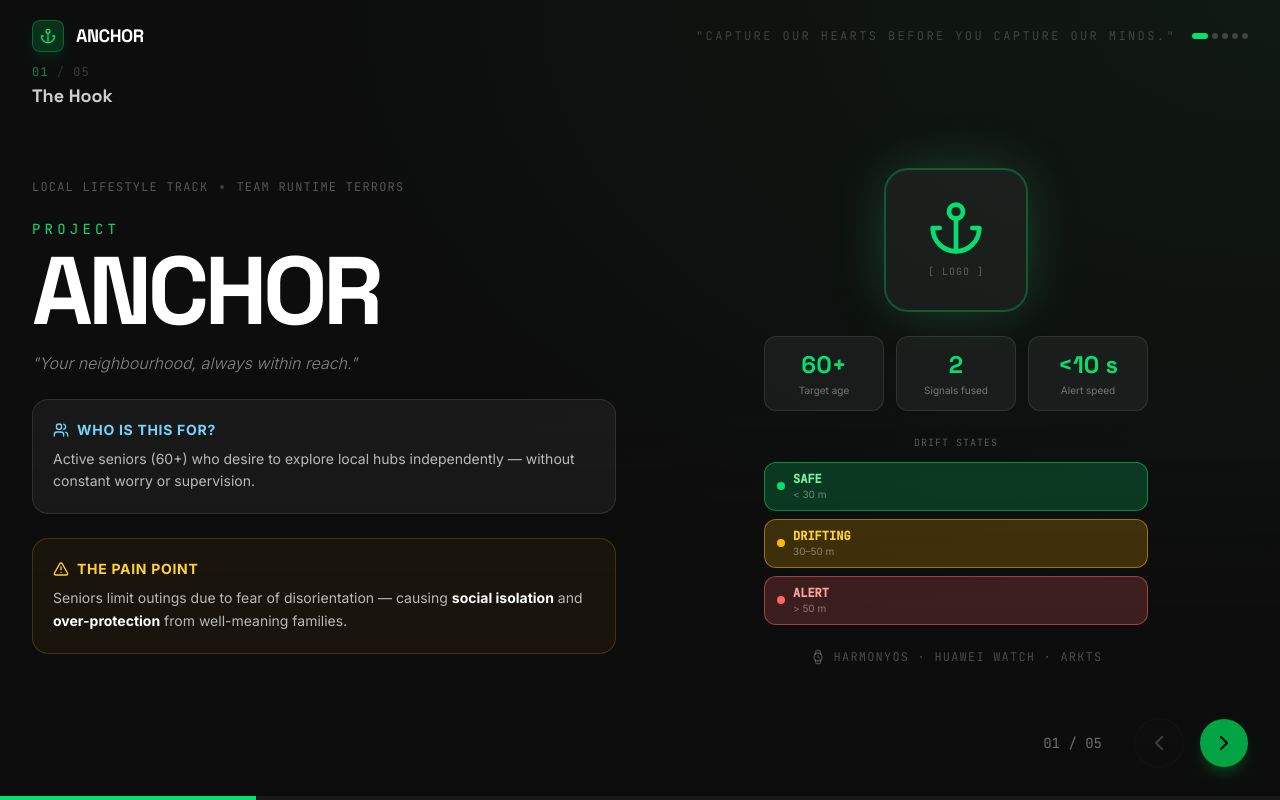
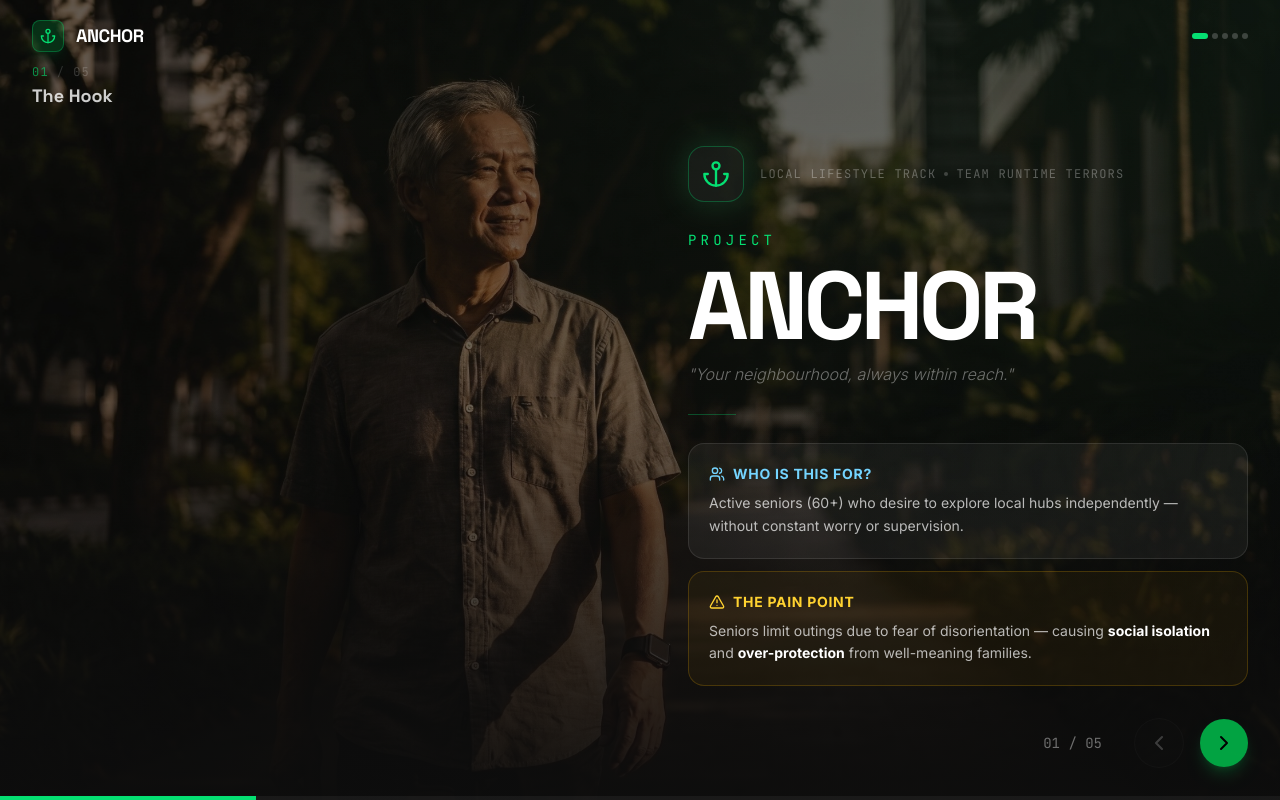
Before and after one commit to Runtime-Terrors-v2/Anchor-presentation, a React (Vite) app: page / in a window 1280 px wide. Built offline with nearby package versions, Linux system fonts and the light colour scheme.

Commit message:
update slide 1

```diff
--- a/src/App.tsx
+++ b/src/App.tsx
@@ -1,27 +1,22 @@
 import React, { useState, useEffect, useCallback } from 'react';
 import { motion, AnimatePresence } from 'motion/react';
+import slide1Bg from './assets/backgrounds/slide_1_background.jpeg';
 import {
   ChevronLeft,
   ChevronRight,
   Anchor,
   MapPin,
-  Activity,
   AlertTriangle,
-  ShieldCheck,
   Vibrate,
   Brain,
   Users,
   Zap,
   ArrowRight,
-  CheckCircle2,
   Clock,
-  Smartphone,
-  Watch,
   Heart,
   Navigation2,
   ScanLine,
   Cpu,
-  Database,
   Play,
 } from 'lucide-react';
 
@@ -78,24 +73,6 @@ const Navigation = ({
 // Slide content helpers
 // ---------------------------------------------------------------------------
 
-// Drift state badge
-const DriftBadge = ({ state }: { state: 'SAFE' | 'DRIFTING' | 'ALERT' }) => {
-  const cfg = {
-    SAFE:     { bg: 'bg-green-400/20',  border: 'border-green-400/50',  text: 'text-green-300',  dot: 'bg-green-400',  sub: '< 30 m'  },
-    DRIFTING: { bg: 'bg-amber-400/20',  border: 'border-amber-400/50',  text: 'text-amber-300',  dot: 'bg-amber-400',  sub: '30–50 m' },
-    ALERT:    { bg: 'bg-red-400/20',    border: 'border-red-400/50',    text: 'text-red-300',    dot: 'bg-red-400',    sub: '> 50 m'  },
-  }[state];
-  return (
-    <div className={`flex items-center gap-2 px-3 py-2 rounded-xl border ${cfg.bg} ${cfg.border}`}>
-      <div className={`w-2 h-2 rounded-full ${cfg.dot} shadow-lg`} />
-      <div>
-        <div className={`text-xs font-bold font-mono ${cfg.text}`}>{state}</div>
-        <div className="text-[10px] text-white/40">{cfg.sub}</div>
-      </div>
-    </div>
-  );
-};
-
 // ---------------------------------------------------------------------------
 // Slides
 // ---------------------------------------------------------------------------
@@ -108,31 +85,43 @@ const slides: Slide[] = [
   {
     id: 'hook',
     title: 'The Hook',
-    subtitle: '"Capture our hearts before you capture our minds."',
+    subtitle: undefined,
     content: (
-      <div className="grid lg:grid-cols-2 gap-12 items-center w-full max-w-7xl">
+      <div className="grid grid-cols-2 w-full max-w-7xl">
 
-        {/* LEFT — identity + problem */}
-        <div className="space-y-6">
-          {/* eyebrow */}
-          <div className="flex items-center gap-3 text-white/30 font-mono text-xs uppercase tracking-widest">
+        {/* LEFT — empty, lets the person show through */}
+        <div />
+
+        {/* RIGHT — all content */}
+        <div className="flex flex-col gap-7 text-left pl-12">
+
+          {/* Logo + eyebrow */}
+          <div className="flex items-center gap-4">
+            <div className="w-14 h-14 rounded-2xl bg-white/5 border border-green-400/30 flex items-center justify-center shadow-[0_0_40px_-8px_rgba(74,222,128,0.4)]">
+              <Anchor className="w-7 h-7 text-green-400" />
+            </div>
+            <div className="flex items-center gap-2 text-white/30 font-mono text-xs uppercase tracking-widest">
               <span>Local Lifestyle Track</span>
               <div className="w-1 h-1 rounded-full bg-white/20" />
               <span>Team Runtime Terrors</span>
             </div>
+          </div>
 
-          {/* title */}
-          <div>
-            <p className="text-green-400 font-mono text-sm uppercase tracking-[0.3em] mb-1">Project</p>
-            <h1 className="text-7xl md:text-8xl font-display font-bold tracking-tighter text-white leading-none">
+          {/* Title */}
+          <div className="space-y-2">
+            <p className="text-green-400 font-mono text-sm uppercase tracking-[0.3em]">Project</p>
+            <h1 className="text-8xl font-display font-bold tracking-tighter text-white leading-none">
               ANCHOR
             </h1>
-            <p className="mt-3 text-white/50 text-base italic font-light">
+            <p className="text-white/40 text-base italic font-light">
               "Your neighbourhood, always within reach."
             </p>
           </div>
 
-          {/* who */}
+          <div className="w-12 h-px bg-green-400/30" />
+
+          {/* Info cards */}
+          <div className="flex flex-col gap-3">
             <div className="p-5 rounded-2xl bg-white/5 border border-white/10">
               <div className="flex items-center gap-2 mb-2 text-sky-300 font-bold text-sm uppercase tracking-wider">
                 <Users className="w-4 h-4" /> Who is this for?
@@ -143,7 +132,6 @@ const slides: Slide[] = [
               </p>
             </div>
 
-          {/* pain point */}
             <div className="p-5 rounded-2xl bg-amber-400/5 border border-amber-400/20">
               <div className="flex items-center gap-2 mb-2 text-amber-300 font-bold text-sm uppercase tracking-wider">
                 <AlertTriangle className="w-4 h-4" /> The Pain Point
@@ -154,45 +142,6 @@ const slides: Slide[] = [
                 <strong className="text-white">over-protection</strong> from well-meaning families.
               </p>
             </div>
-        </div>
-
-        {/* RIGHT — logo + stats + states */}
-        <div className="flex flex-col items-center gap-6">
-
-          {/* Logo placeholder */}
-          <div className="w-36 h-36 rounded-3xl bg-white/5 border-2 border-green-400/30 flex flex-col items-center justify-center gap-2 shadow-[0_0_60px_-10px_rgba(74,222,128,0.3)]">
-            <Anchor className="w-14 h-14 text-green-400" />
-            <span className="text-[10px] font-mono text-white/30 uppercase tracking-widest">[ logo ]</span>
-          </div>
-
-          {/* Stat chips */}
-          <div className="grid grid-cols-3 gap-3 w-full max-w-sm">
-            {[
-              { val: '60+',    sub: 'Target age' },
-              { val: '2',      sub: 'Signals fused' },
-              { val: '<10 s',  sub: 'Alert speed' },
-            ].map(({ val, sub }) => (
-              <div key={val} className="bg-white/5 border border-white/10 rounded-xl p-3 text-center">
-                <div className="text-2xl font-bold text-green-400 font-display">{val}</div>
-                <div className="text-[10px] text-white/40 mt-0.5">{sub}</div>
-              </div>
-            ))}
-          </div>
-
-          {/* Drift state badges */}
-          <div className="w-full max-w-sm space-y-2">
-            <p className="text-[10px] font-mono text-white/30 uppercase tracking-widest text-center mb-3">
-              Drift States
-            </p>
-            <DriftBadge state="SAFE" />
-            <DriftBadge state="DRIFTING" />
-            <DriftBadge state="ALERT" />
-          </div>
-
-          {/* Platform */}
-          <div className="flex items-center gap-2 text-xs font-mono text-white/25 uppercase tracking-widest">
-            <Watch className="w-4 h-4" />
-            <span>HarmonyOS · Huawei Watch · ArkTS</span>
           </div>
         </div>
       </div>
@@ -673,6 +622,21 @@ export default function App() {
 
         {/* Background glow */}
         <div className="fixed inset-0 z-0 pointer-events-none">
+          {/* Slide 1 full-screen background image */}
+          <AnimatePresence>
+            {currentSlide === 0 && (
+              <motion.div
+                key="slide1-bg"
+                className="absolute inset-0 bg-cover bg-center"
+                style={{ backgroundImage: `url(${slide1Bg})` }}
+                initial={{ opacity: 0 }}
+                animate={{ opacity: 1 }}
+                exit={{ opacity: 0 }}
+                transition={{ duration: 0.4 }}
+              />
+            )}
+          </AnimatePresence>
+          <div className="absolute inset-0 bg-[#0D0D0D]/60" />
           <div className="absolute inset-0 bg-[radial-gradient(ellipse_at_top_right,_rgba(74,222,128,0.06),transparent_60%)]" />
           <div className="absolute bottom-0 left-0 right-0 h-[50vh] bg-gradient-to-t from-[#0D0D0D]/90 to-transparent" />
         </div>
--- /dev/null
+++ b/src/vite-env.d.ts
@@ -0,0 +1,22 @@
+/// <reference types="vite/client" />
+
+declare module '*.jpeg' {
+  const src: string;
+  export default src;
+}
+declare module '*.jpg' {
+  const src: string;
+  export default src;
+}
+declare module '*.png' {
+  const src: string;
+  export default src;
+}
+declare module '*.webp' {
+  const src: string;
+  export default src;
+}
+declare module '*.svg' {
+  const src: string;
+  export default src;
+}
```
Also changed, not shown: src/assets/backgrounds/slide_1_background.jpeg (added). Lines whose indentation alone changed are shown as unchanged.
